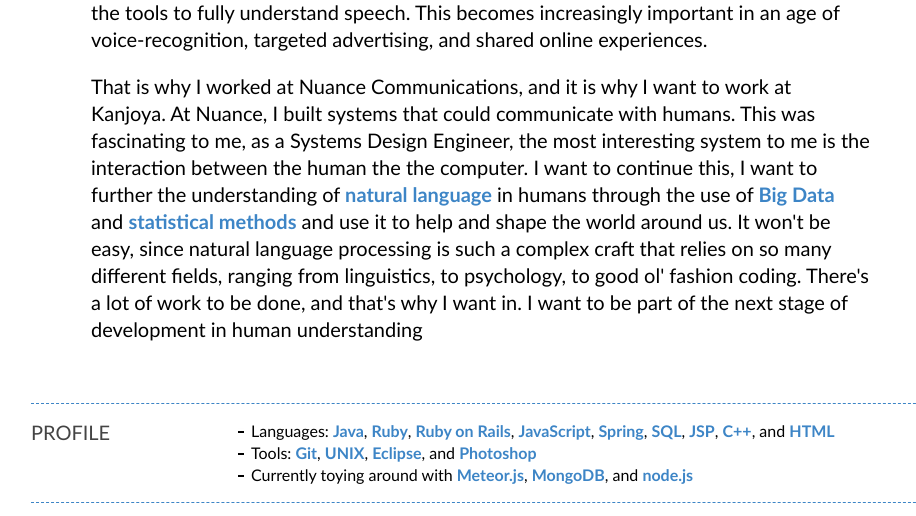
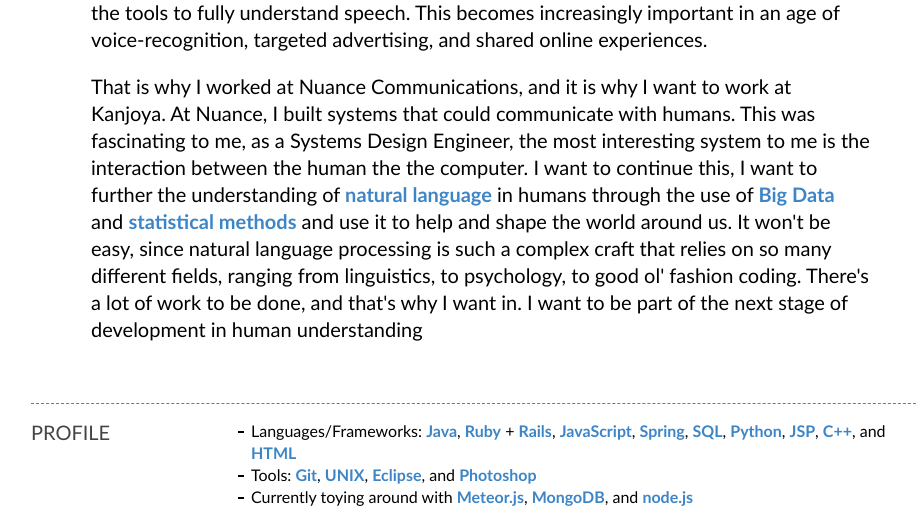
Before and after one commit to MattyKuzyk/matthew.kuzyk.com, a plain HTML site: page resume.html in a window 1280 px wide. Shown: the part 256-772 px from the top of the page, without its empty margins (159-1075 px from the left). Drawn offline with Linux system fonts and the light colour scheme.

Commit message:
PHRASING

```diff
--- a/resume.html
+++ b/resume.html
@@ -33,7 +33,7 @@
         <h3>PROFILE</h3>
         <div class="section">
             <ul class="sub">
-              <li>Languages: <strong>Java</strong>, <strong>Ruby</strong>, <strong>Ruby on Rails</strong>, <strong>JavaScript</strong>, <strong>Spring</strong>, <strong>SQL</strong>, <strong>JSP</strong>, <strong>C++</strong>, and <strong>HTML</strong></li>
+              <li>Languages/Frameworks: <strong>Java</strong>, <strong>Ruby</strong> + <strong>Rails</strong>, <strong>JavaScript</strong>, <strong>Spring</strong>, <strong>SQL</strong>, <strong>Python</strong>, <strong>JSP</strong>, <strong>C++</strong>, and <strong>HTML</strong></li>
               <li>Tools: <strong>Git</strong>, <strong>UNIX</strong>, <strong>Eclipse</strong>, and <strong>Photoshop</strong></li>
               <li>Currently toying around with <strong>Meteor.js</strong>, <strong>MongoDB</strong>, and <strong>node.js</strong></li>
             </ul>
```
